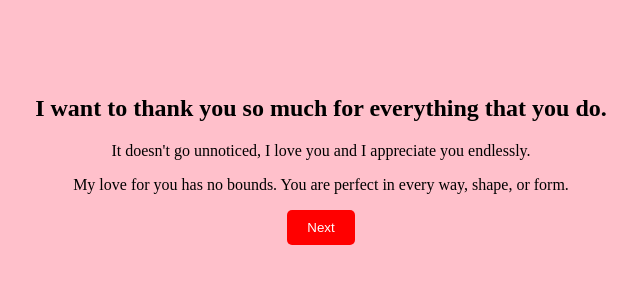
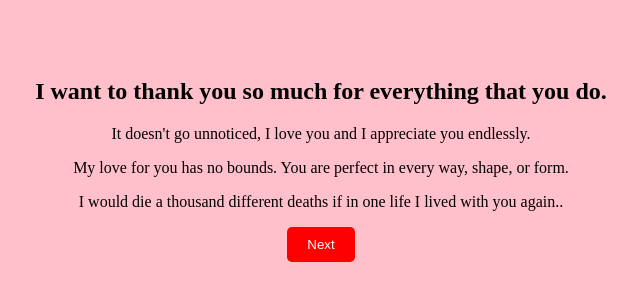
Before and after one commit to k14s3/letter5, a plain HTML site: page page3.html in a window 1280 px wide. Shown: the part 240-540 px from the top of the page, without its empty margins (319-959 px from the left). Drawn offline with Linux system fonts and the light colour scheme.

Commit message:
Update page3.html

```diff
--- a/page3.html
+++ b/page3.html
@@ -11,6 +11,7 @@
         <h2>I want to thank you so much for everything that you do.</h2>
         <p>It doesn't go unnoticed, I love you and I appreciate you endlessly.</p>
         <p>My love for you has no bounds. You are perfect in every way, shape, or form.</p>
+        <p>I would die a thousand different deaths if in one life I lived with you again..</p>
         <button onclick="location.href='page4.html'">Next</button>
     </div>
 </body>
```
